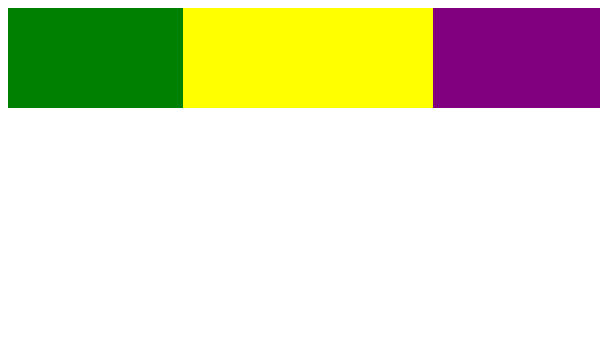
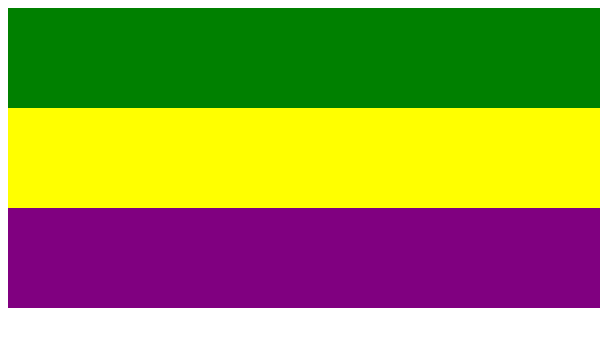
Before and after one commit to green-fox-academy/criollo01, a plain HTML site: page week-06/day-02/exercise-2/exercise-2.html in a window 600 px wide. Drawn offline with Linux system fonts and the light colour scheme.

Commit message:
feat(exercise-2): it's working

```diff
--- a/week-06/day-02/exercise-2/exercise-2.css
+++ b/week-06/day-02/exercise-2/exercise-2.css
@@ -25,8 +25,12 @@
     flex-grow: 1;
 }
 
-@media (min-width: 600px) {
+@media (max-width: 600px) {
     .container {
-        flex-wrap: wrap;
+        flex-direction: column;
+    }
+
+    .item {
+        width: 100%;
     }
 }
```
